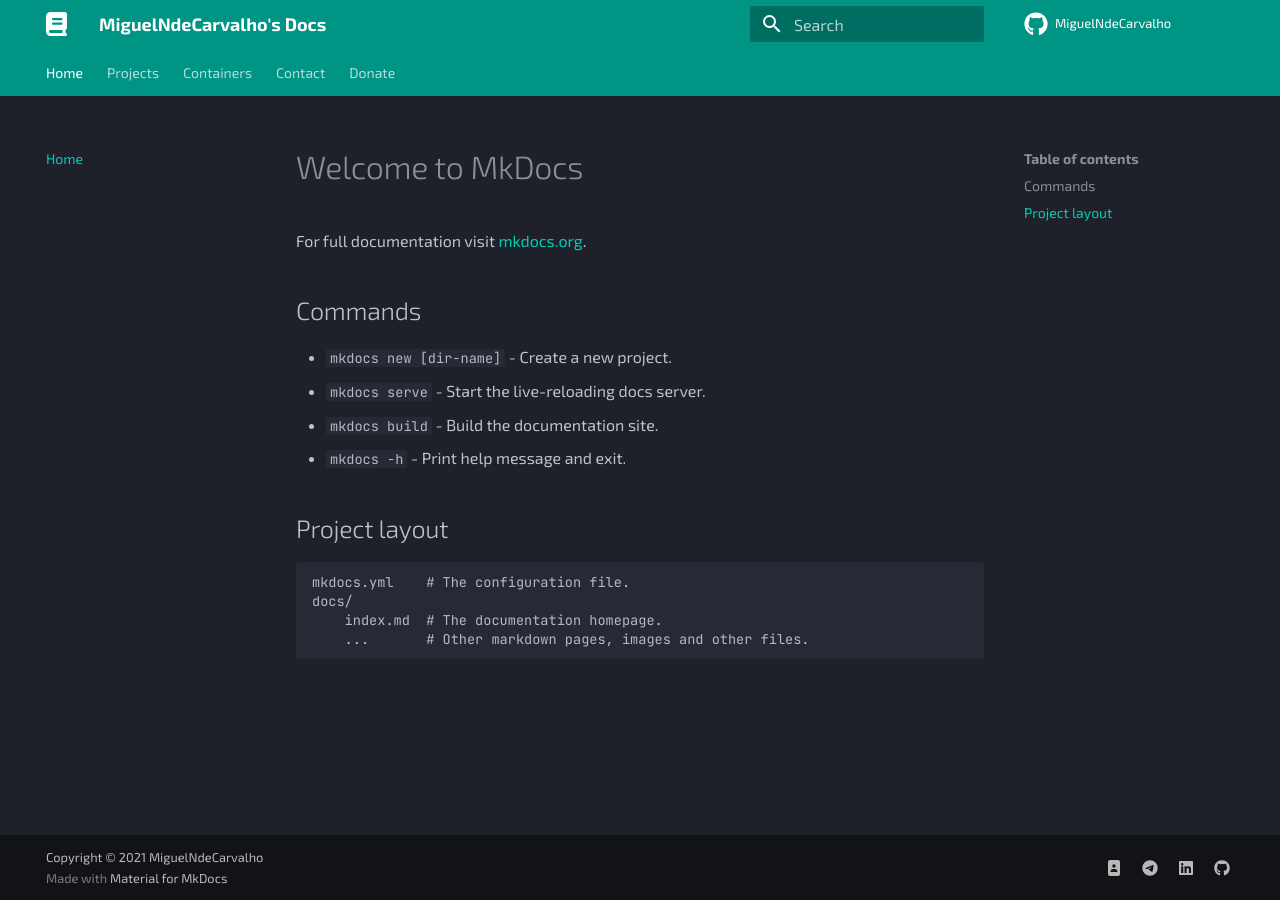
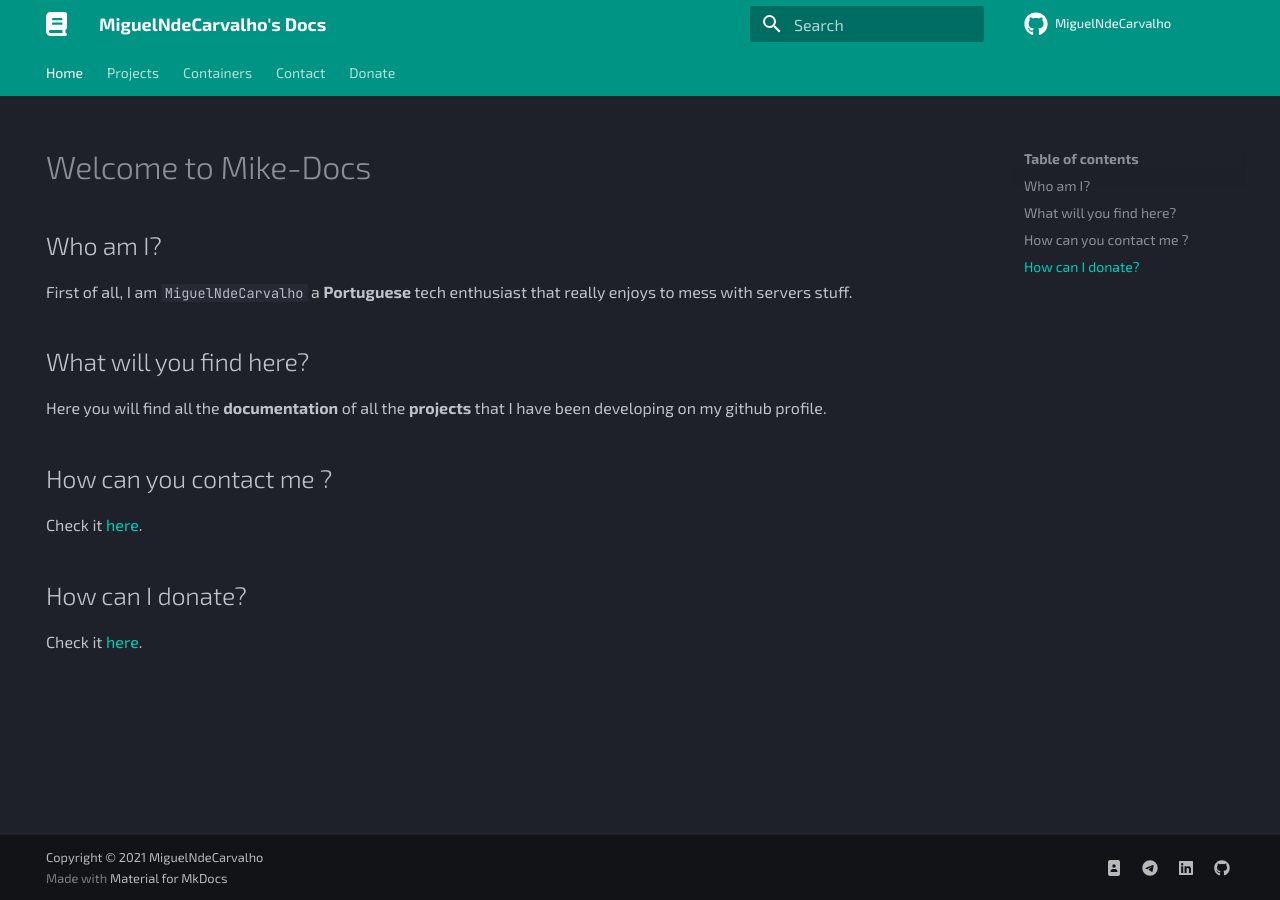
Before and after one commit to MiguelNdeCarvalho/mike-docs, an MkDocs documentation site: the page built from docs/index.md, in a window 1280 px wide. Built offline with MkDocs 1.6.1 and Material for MkDocs 9.7.7, drawn with Linux system fonts in a browser that asks for light colours.

Commit message:
index.md: Change it

```diff
--- a/docs/index.md
+++ b/docs/index.md
@@ -1,17 +1,27 @@
-# Welcome to MkDocs
+---
+hide:
+  - navigation
+---
 
-For full documentation visit [mkdocs.org](https://www.mkdocs.org).
+# Welcome to Mike-Docs
 
-## Commands
+## Who am I?
 
-* `mkdocs new [dir-name]` - Create a new project.
-* `mkdocs serve` - Start the live-reloading docs server.
-* `mkdocs build` - Build the documentation site.
-* `mkdocs -h` - Print help message and exit.
+First of all, I am `MiguelNdeCarvalho` a **Portuguese** tech enthusiast that really enjoys to
+mess with servers stuff.
 
-## Project layout
+## What will you find here?
 
-    mkdocs.yml    # The configuration file.
-    docs/
-        index.md  # The documentation homepage.
-        ...       # Other markdown pages, images and other files.
+Here you will find all the **documentation** of all the **projects** that I have been developing
+on my github profile.
+
+## How can you contact me ?
+
+Check it [here][1].
+
+## How can I donate?
+
+Check it [here][2].
+
+[1]: /contact/
+[2]: /donate/
```
